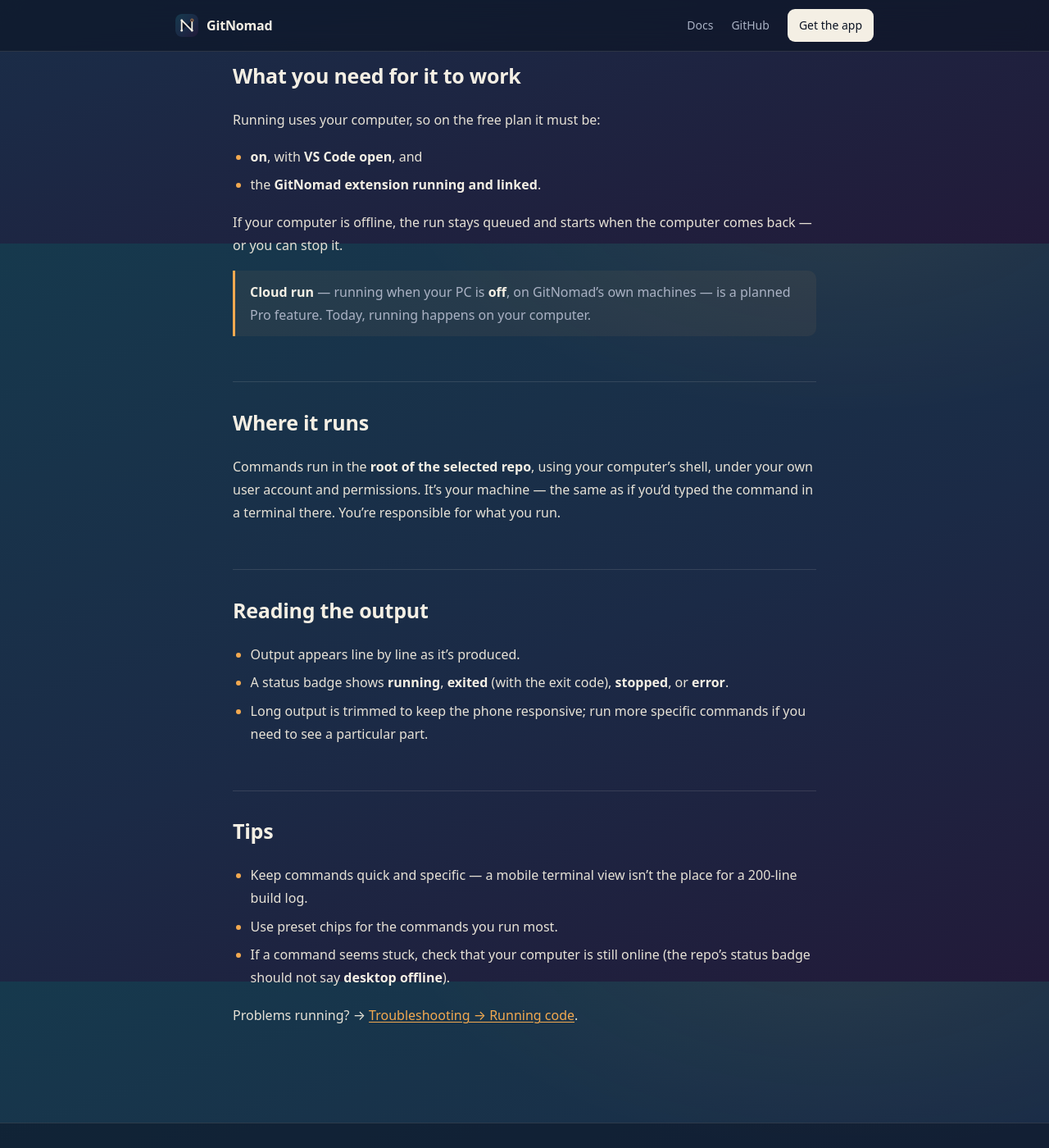
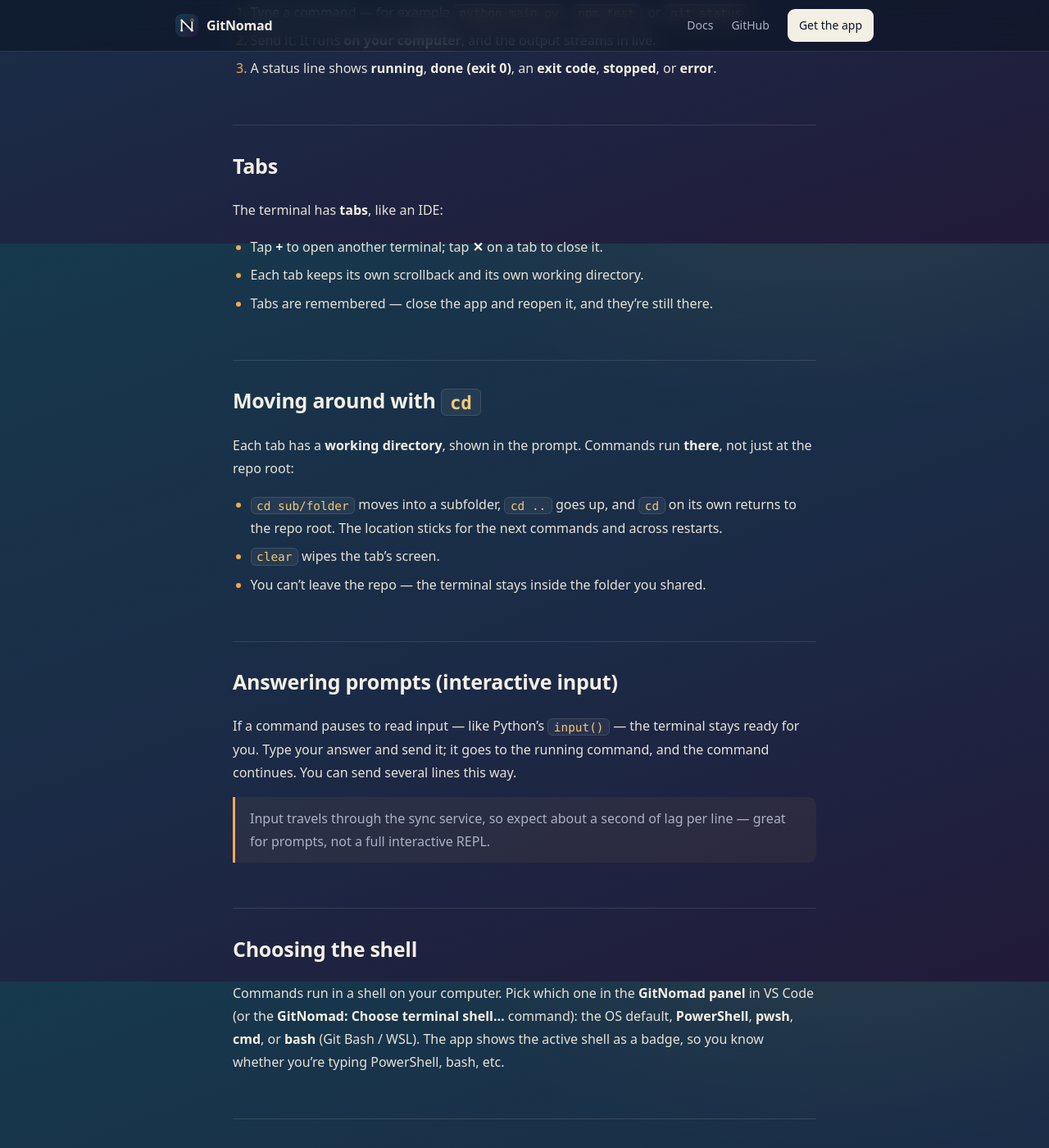
Before and after one commit to DeamosV1415/gitnomad, a Jekyll site: the page built from docs/running-code.md, in a window 1280 px wide and 1400 px high, scrolled down 603 px. Shown: the whole window at 82% size. Built offline with Jekyll 4.4.1, drawn with Linux system fonts in a browser that asks for light colours; some of the changed text lies outside the part shown.

Commit message:
docs: terminal update (tabs, cd, shell, interactive input) + Open VSX + closed-testing note
- running-code: rewrite for the Terminal — tabs, cd/working directory, shell
  picker, interactive input, history, reliable stop (drops the stale
  "runs in the repo root").
- troubleshooting: fix working-directory wording; add "waiting for input" and
  "subfolder command hangs → update extension to 0.1.2+".
- CHANGELOG: add the terminal update (added + fixed).
- getting-started / faq / README: add the Open VSX install link for VS Code
  forks (Antigravity, VSCodium, Cursor) alongside the Marketplace.
- README: Android app now marked "in closed testing — public launch very soon".

Co-Authored-By: Claude Opus 4.8 <noreply@anthropic.com>

```diff
--- a/docs/running-code.md
+++ b/docs/running-code.md
@@ -5,52 +5,76 @@ title: "Running code"
 
 # Running code
 
-GitNomad can run a command on your computer and stream the output back to your
-phone — so you can test a change from anywhere.
+GitNomad gives you a **terminal** on your phone that runs commands on your
+computer and streams the output back — so you can run a script, your tests, or a
+build from anywhere.
 
-## How it works
+## Opening the terminal
 
-1. On the phone, open a repo and tap the **Run** button (the ▶ button on the file
-   list).
-2. Type a command — for example `python main.py`, `npm test`, or `ls -la` — or tap
-   one of the preset chips.
-3. Tap **Run**. The command executes **on your computer**, inside that repo's
-   folder, and its output streams live into the phone's terminal view.
-4. Tap **Stop** to end a running command.
+On the phone, open a repo and tap the **terminal** button on the file list. You
+get a prompt, just like a shell on your computer.
+
+## Running a command
+
+1. Type a command — for example `python main.py`, `npm test`, or `git status`.
+2. Send it. It runs **on your computer**, and the output streams in live.
+3. A status line shows **running**, **done (exit 0)**, an **exit code**,
+   **stopped**, or **error**.
+
+## Tabs
+
+The terminal has **tabs**, like an IDE:
+
+- Tap **+** to open another terminal; tap **✕** on a tab to close it.
+- Each tab keeps its own scrollback and its own working directory.
+- Tabs are remembered — close the app and reopen it, and they're still there.
+
+## Moving around with `cd`
+
+Each tab has a **working directory**, shown in the prompt. Commands run **there**,
+not just at the repo root:
+
+- `cd sub/folder` moves into a subfolder, `cd ..` goes up, and `cd` on its own
+  returns to the repo root. The location sticks for the next commands and across
+  restarts.
+- `clear` wipes the tab's screen.
+- You can't leave the repo — the terminal stays inside the folder you shared.
+
+## Answering prompts (interactive input)
+
+If a command pauses to read input — like Python's `input()` — the terminal stays
+ready for you. Type your answer and send it; it goes to the running command, and
+the command continues. You can send several lines this way.
+
+> Input travels through the sync service, so expect about a second of lag per
+> line — great for prompts, not a full interactive REPL.
+
+## Choosing the shell
+
+Commands run in a shell on your computer. Pick which one in the **GitNomad panel**
+in VS Code (or the **GitNomad: Choose terminal shell…** command): the OS default,
+**PowerShell**, **pwsh**, **cmd**, or **bash** (Git Bash / WSL). The app shows the
+active shell as a badge, so you know whether you're typing PowerShell, bash, etc.
 
 ## What you need for it to work
 
-Running uses your computer, so on the free plan it must be:
-
-- **on**, with **VS Code open**, and
-- the **GitNomad extension running and linked**.
-
-If your computer is offline, the run stays queued and starts when the computer
-comes back — or you can stop it.
+Running uses your computer, so on the free plan it must be **on**, with **VS Code
+open** and the **GitNomad extension running and linked**. If your computer is
+offline, the command stays queued and starts when it reconnects.
 
 > **Cloud run** — running when your PC is **off**, on GitNomad's own machines — is
 > a planned Pro feature. Today, running happens on your computer.
 
-## Where it runs
+## It's your machine
 
-Commands run in the **root of the selected repo**, using your computer's shell,
-under your own user account and permissions. It's your machine — the same as if
-you'd typed the command in a terminal there. You're responsible for what you run.
-
-## Reading the output
-
-- Output appears line by line as it's produced.
-- A status badge shows **running**, **exited** (with the exit code), **stopped**, or
-  **error**.
-- Long output is trimmed to keep the phone responsive; run more specific commands
-  if you need to see a particular part.
+Commands run under your own user account and permissions — the same as typing them
+in a terminal on your computer. You're responsible for what you run.
 
 ## Tips
 
-- Keep commands quick and specific — a mobile terminal view isn't the place for a
-  200-line build log.
-- Use preset chips for the commands you run most.
-- If a command seems stuck, check that your computer is still online (the repo's
-  status badge should not say **desktop offline**).
+- Recall a recent command from the **history chips** above the prompt.
+- Keep output reasonable — a mobile screen isn't the place for a 200-line build
+  log. Long output is trimmed to keep the phone responsive.
+- **Stop** ends a running command and reliably terminates the whole process.
 
 Problems running? → [Troubleshooting → Running code](troubleshooting.md#running-code-doesnt-work).
```
Also changed, not shown: docs/faq.md (+9 -1 lines), docs/getting-started.md (+4 -2 lines), docs/troubleshooting.md (+20 -5 lines), CHANGELOG.md, README.md.
